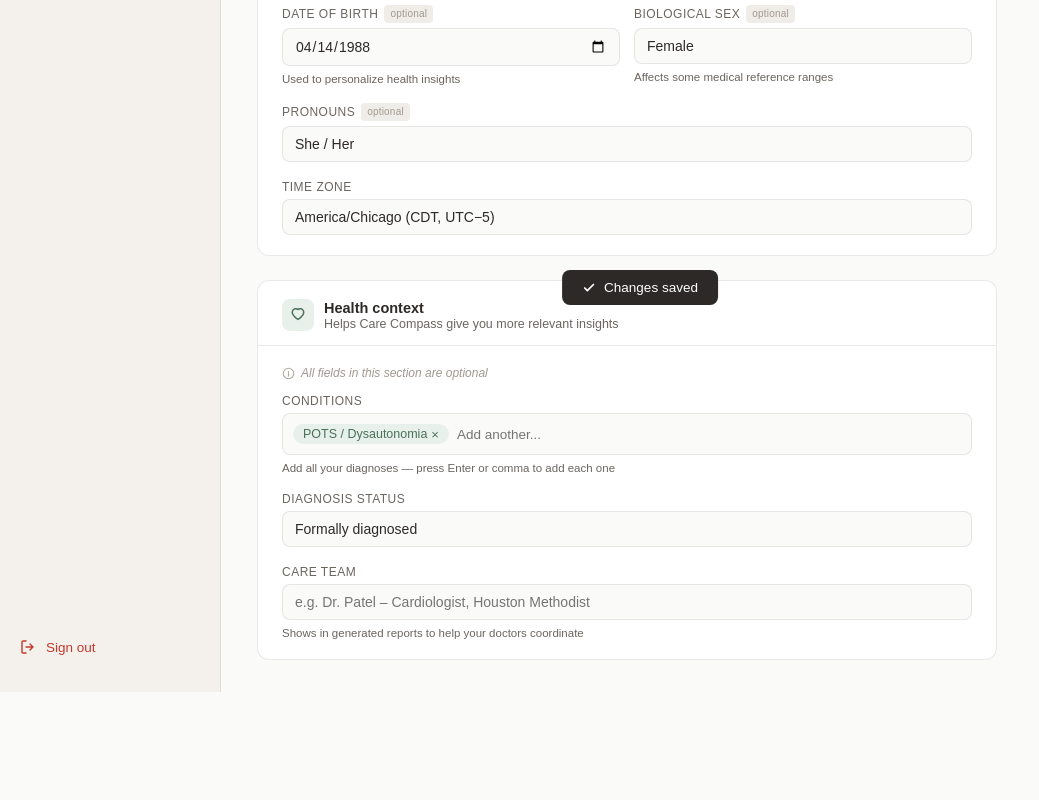
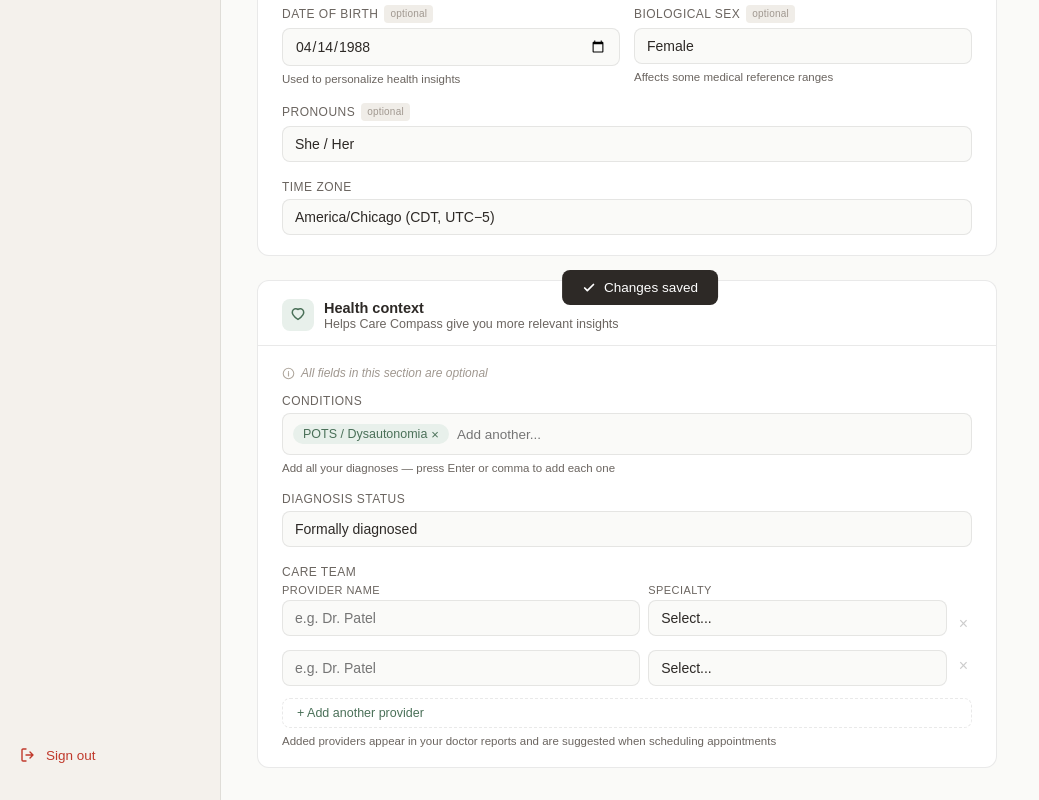
Before and after one commit to tiffanykbuettner-lab/care-compass-landing, a React (Vite) app: page /settings in a window 1280 px wide. Shown: the part 547-1347 px from the top of the page, without its empty margins (0-1039 px from the left). Before the commit the page ends 1239 px from the top, so only its background shows below. Built offline with nearby package versions, Linux system fonts and the light colour scheme.

Commit message:
add care team

```diff
--- a/src/CareCompassDashboard.jsx
+++ b/src/CareCompassDashboard.jsx
@@ -232,6 +232,9 @@ function AppointmentCard({ appt, onEdit, onDelete }) {
 
 function AppointmentForm({ initial, onSave, onCancel }) {
   const blank = { specialty: "", doctor: "", date: "", time: "", location: "", reason: "", reminder: true, reminderAdvance: "1440", prepReport: true };
+  const careTeamProviders = (() => {
+    try { const s = localStorage.getItem("cc-care-team"); return s ? JSON.parse(s) : []; } catch { return []; }
+  })();
   const [form, setForm] = useState(initial || blank);
   const set = (k) => (e) => setForm(f => ({ ...f, [k]: e.target.value }));
   const toggle = (k) => setForm(f => ({ ...f, [k]: !f[k] }));
@@ -256,9 +259,27 @@ function AppointmentForm({ initial, onSave, onCancel }) {
             {APPT_SPECIALTIES.map(s => <option key={s}>{s}</option>)}
           </select>
         </div>
-        <div>
+        <div style={{ position: "relative" }}>
           <label style={lbl}>Doctor <span style={{ fontWeight: 400, color: "#aaa" }}>(optional)</span></label>
-          <input type="text" value={form.doctor} onChange={set("doctor")} placeholder="e.g. Dr. Patel" style={inp}/>
+          <input
+            type="text"
+            value={form.doctor}
+            onChange={e => {
+              setForm(f => ({ ...f, doctor: e.target.value }));
+              // Auto-fill specialty if a care team provider is selected
+              const match = careTeamProviders.find(p => p.name === e.target.value);
+              if (match?.specialty) setForm(f => ({ ...f, doctor: e.target.value, specialty: match.specialty }));
+            }}
+            placeholder="e.g. Dr. Patel"
+            style={inp}
+            list="care-team-list"
+          />
+          {/* Suggest from saved care team */}
+          <datalist id="care-team-list">
+            {careTeamProviders.filter(p => p.name).map((p, i) => (
+              <option key={i} value={p.name}>{p.specialty ? `${p.name} — ${p.specialty}` : p.name}</option>
+            ))}
+          </datalist>
         </div>
       </div>
 
--- a/src/CareCompassSettings.jsx
+++ b/src/CareCompassSettings.jsx
@@ -342,6 +342,77 @@ function ConditionTagInput({ conditions, onChange }) {
   );
 }
 
+
+/* ─── Care team structured input ────────────────────────────────────────── */
+const CARE_SPECIALTIES = [
+  "Primary Care", "Cardiologist", "Rheumatologist", "Neurologist",
+  "Gastroenterologist", "Immunologist / Allergist", "Endocrinologist",
+  "Dermatologist", "Physical Therapist", "Pain Management",
+  "Psychiatrist / Psychologist", "Gynecologist", "Orthopedist",
+  "Pulmonologist", "Nephrologist", "Hematologist", "Oncologist",
+  "Ophthalmologist", "ENT", "Urologist", "Geneticist", "Other",
+];
+
+const blankProvider = () => ({ id: Date.now() + Math.random(), name: "", specialty: "" });
+
+function CareTeamInput({ providers, onChange }) {
+  const addProvider = () => onChange([...providers, blankProvider()]);
+  const removeProvider = (id) => onChange(providers.filter(p => p.id !== id));
+  const updateProvider = (id, field, value) =>
+    onChange(providers.map(p => p.id === id ? { ...p, [field]: value } : p));
+
+  return (
+    <div style={{ display: "flex", flexDirection: "column", gap: 10 }}>
+      {providers.map((provider, idx) => (
+        <div key={provider.id} style={{ display: "flex", gap: 8, alignItems: "flex-start" }}>
+          {/* Provider name */}
+          <div style={{ flex: 1.2 }}>
+            {idx === 0 && <label style={{ display: "block", fontSize: 11, fontWeight: 500, color: WARM_GRAY, marginBottom: 4, fontFamily: "sans-serif", textTransform: "uppercase", letterSpacing: "0.04em" }}>Provider name</label>}
+            <StyledInput
+              type="text"
+              value={provider.name}
+              onChange={e => updateProvider(provider.id, "name", e.target.value)}
+              placeholder="e.g. Dr. Patel"
+            />
+          </div>
+          {/* Specialty */}
+          <div style={{ flex: 1 }}>
+            {idx === 0 && <label style={{ display: "block", fontSize: 11, fontWeight: 500, color: WARM_GRAY, marginBottom: 4, fontFamily: "sans-serif", textTransform: "uppercase", letterSpacing: "0.04em" }}>Specialty</label>}
+            <StyledSelect
+              value={provider.specialty}
+              onChange={e => updateProvider(provider.id, "specialty", e.target.value)}
+            >
+              <option value="">Select...</option>
+              {CARE_SPECIALTIES.map(s => <option key={s}>{s}</option>)}
+            </StyledSelect>
+          </div>
+          {/* Remove button */}
+          <div style={{ paddingTop: idx === 0 ? 24 : 0, flexShrink: 0 }}>
+            <button
+              onClick={() => removeProvider(provider.id)}
+              style={{ background: "none", border: "none", color: "#ccc", cursor: "pointer", fontSize: 16, padding: "8px 4px", lineHeight: 1 }}
+              title="Remove"
+            >×</button>
+          </div>
+        </div>
+      ))}
+      <button
+        onClick={addProvider}
+        style={{
+          background: "none", border: `1px dashed ${BORDER}`,
+          borderRadius: 8, padding: "7px 14px", fontSize: 12.5,
+          color: SAGE_DARK, cursor: "pointer", fontFamily: "sans-serif",
+          textAlign: "left", transition: "all 0.15s", marginTop: 2,
+        }}
+        onMouseEnter={e => { e.target.style.background = SAGE_LIGHT; e.target.style.borderColor = SAGE; }}
+        onMouseLeave={e => { e.target.style.background = "none"; e.target.style.borderColor = BORDER; }}
+      >
+        + Add another provider
+      </button>
+    </div>
+  );
+}
+
 /* ─── Panel: Profile ─────────────────────────────────────────────────────── */
 function ProfilePanel({ form, setForm, markDirty }) {
   const set = (key) => (e) => { setForm(f => ({ ...f, [key]: e.target.value })); markDirty(); };
@@ -477,12 +548,10 @@ function ProfilePanel({ form, setForm, markDirty }) {
             </StyledSelect>
           </Field>
 
-          <Field label="Care team" hint="Shows in generated reports to help your doctors coordinate">
-            <StyledInput
-              type="text"
-              value={form.careTeam}
-              onChange={set("careTeam")}
-              placeholder="e.g. Dr. Patel – Cardiologist, Houston Methodist"
+          <Field label="Care team" hint="Added providers appear in your doctor reports and are suggested when scheduling appointments">
+            <CareTeamInput
+              providers={form.careProviders || [{ id: 1, name: "", specialty: "" }, { id: 2, name: "", specialty: "" }]}
+              onChange={providers => { setForm(f => ({ ...f, careProviders: providers })); markDirty(); }}
             />
           </Field>
 
@@ -1168,7 +1237,7 @@ export default function CareCompassSettings() {
     firstName: "Maya", lastName: "Rodriguez", preferredName: "Maya", email: "maya@example.com",
     dob: "1988-04-14", sex: "Female", pronouns: "She / Her",
     timezone: "America/Chicago (CDT, UTC−5)",
-    condition: "POTS / Dysautonomia", conditions: ["POTS / Dysautonomia"], diagnosisStatus: "Formally diagnosed", careTeam: "",
+    condition: "POTS / Dysautonomia", conditions: ["POTS / Dysautonomia"], diagnosisStatus: "Formally diagnosed", careTeam: "", careProviders: [{ id: 1, name: "", specialty: "" }, { id: 2, name: "", specialty: "" }],
   });
 
   // Notification prefs state
@@ -1194,6 +1263,9 @@ export default function CareCompassSettings() {
       const displayName = profileForm.preferredName?.trim() || profileForm.firstName?.trim() || "";
       localStorage.setItem("cc-display-name", displayName);
       localStorage.setItem("cc-full-name", `${profileForm.firstName} ${profileForm.lastName}`.trim());
+      // Persist care team for use in tracker reports and appointment suggestions
+      const activeProviders = (profileForm.careProviders || []).filter(p => p.name.trim());
+      localStorage.setItem("cc-care-team", JSON.stringify(activeProviders));
     } catch {}
   };
 
--- a/src/CareCompassTracker.jsx
+++ b/src/CareCompassTracker.jsx
@@ -706,7 +706,7 @@ Please tailor your analysis specifically for a ${apptContext.specialty} visit. F
 
       const response = await fetch("https://api.anthropic.com/v1/messages", { method: "POST", headers: { "Content-Type": "application/json", "x-api-key": import.meta.env.VITE_ANTHROPIC_API_KEY, "anthropic-version": "2023-06-01", "anthropic-dangerous-direct-browser-access": "true" }, body: JSON.stringify({ model: "claude-opus-4-6", max_tokens: 4000, messages: [{ role: "user", content: `You are Care Compass, a compassionate health navigation assistant. Analyze these symptom tracker entries and identify patterns, triggers, and insights to discuss with a doctor.
 
-IMPORTANT CONTEXT: Users log entries MULTIPLE TIMES per day. Each day shows all entries chronologically with timestamps. Medications, food, and activity listed for a day represent the COMBINED picture across all that day's entries — not that each item was logged at every entry. Do NOT interpret partial fields in individual entries as missed doses or incomplete information. Look for TIME-BASED CORRELATIONS within days — e.g. a medication logged in the morning followed by symptom changes hours later, or food logged before a symptom spike.
+${careTeamStr ? `CARE TEAM: ${careTeamStr}\n\n` : ""}IMPORTANT CONTEXT: Users log entries MULTIPLE TIMES per day. Each day shows all entries chronologically with timestamps. Medications, food, and activity listed for a day represent the COMBINED picture across all that day's entries — not that each item was logged at every entry. Do NOT interpret partial fields in individual entries as missed doses or incomplete information. Look for TIME-BASED CORRELATIONS within days — e.g. a medication logged in the morning followed by symptom changes hours later, or food logged before a symptom spike.
 
 ENTRIES (grouped by day, chronological within each day):
 ${summary}
@@ -750,6 +750,12 @@ Please also include a ## Blood Pressure Patterns section if you notice correlati
   useEffect(() => {
     try { const s = localStorage.getItem(MED_STORAGE_KEY); if (s) setMedications(JSON.parse(s)); } catch {}
   }, []);
+
+  // Read care team from settings
+  const careTeam = (() => {
+    try { const s = localStorage.getItem("cc-care-team"); return s ? JSON.parse(s) : []; } catch { return []; }
+  })();
+  const careTeamStr = careTeam.filter(p => p.name).map(p => `${p.name}${p.specialty ? " (" + p.specialty + ")" : ""}`).join(", ");
 
   const saveMedications = (updated) => {
     setMedications(updated);
@@ -1160,12 +1166,24 @@ Please also include a ## Blood Pressure Patterns section if you notice correlati
                     {/* ── Header ── */}
                     <div style={s.reportHead}>
                       <BotanicalMark size={44}/>
-                      <div>
+                      <div style={{ flex: 1 }}>
                         <p style={s.reportEyebrow}>Care Compass Health Report</p>
                         <h2 style={s.reportTitle}>Symptom Tracking Summary</h2>
                         <p style={s.reportMeta}>
                           Generated {new Date().toLocaleDateString("en-US", { month: "long", day: "numeric", year: "numeric" })} · {entries.length} entries over {new Set(entries.map(e => new Date(e.timestamp).toDateString())).size} days
                         </p>
+                        {careTeam.length > 0 && (
+                          <div style={{ marginTop: "0.75rem", paddingTop: "0.75rem", borderTop: "1px solid rgba(0,0,0,0.06)" }}>
+                            <p style={{ fontSize: "0.7rem", fontWeight: 700, letterSpacing: "0.08em", textTransform: "uppercase", color: WARM_GRAY, margin: "0 0 0.4rem" }}>Care team</p>
+                            <div style={{ display: "flex", flexWrap: "wrap", gap: "0.4rem" }}>
+                              {careTeam.filter(p => p.name).map((p, i) => (
+                                <span key={i} style={{ background: SAGE_LIGHT, color: SAGE_DARK, fontSize: "0.75rem", fontWeight: 600, padding: "0.2rem 0.7rem", borderRadius: "100px" }}>
+                                  {p.name}{p.specialty ? ` · ${p.specialty}` : ""}
+                                </span>
+                              ))}
+                            </div>
+                          </div>
+                        )}
                       </div>
                     </div>
 
```
